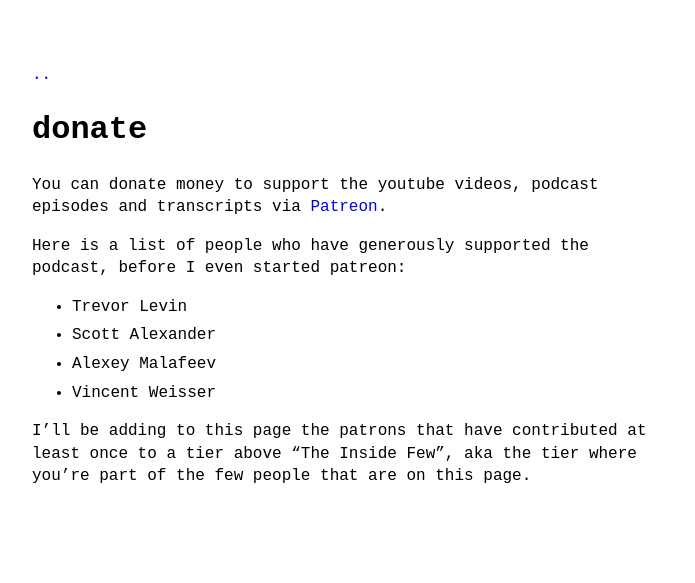
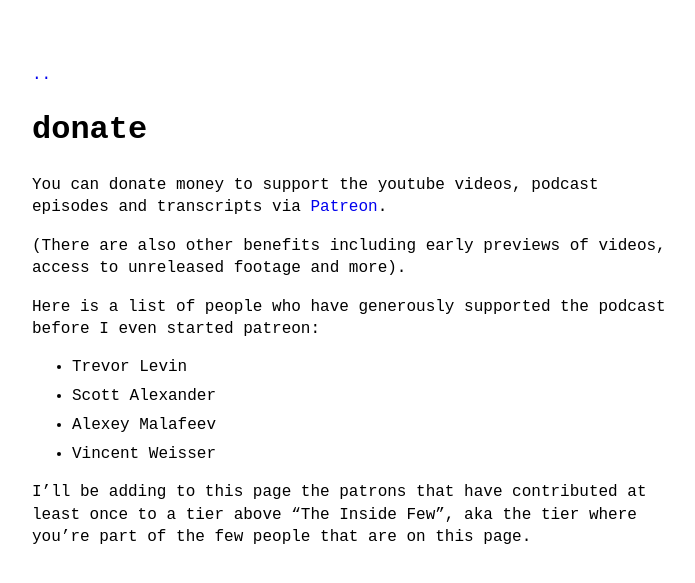
Before and after one commit to theinsideview/theinsideview.github.io, a Jekyll site: the page built from donate.md, in a window 1280 px wide. Shown: the top 583 px of the page, without its empty margins (288-983 px from the left). Built offline with Jekyll 4.4.1, drawn with Linux system fonts in a browser that asks for light colours.

Commit message:
Update donate.md

```diff
--- a/donate.md
+++ b/donate.md
@@ -5,7 +5,9 @@ title: donate
 
 You can donate money to support the youtube videos, podcast episodes and transcripts via [Patreon](https://www.patreon.com/theinsideview).
 
-Here is a list of people who have generously supported the podcast, before I even started patreon:
+(There are also other benefits including early previews of videos, access to unreleased footage and more).
+
+Here is a list of people who have generously supported the podcast before I even started patreon:
 - Trevor Levin
 - Scott Alexander
 - Alexey Malafeev
```
